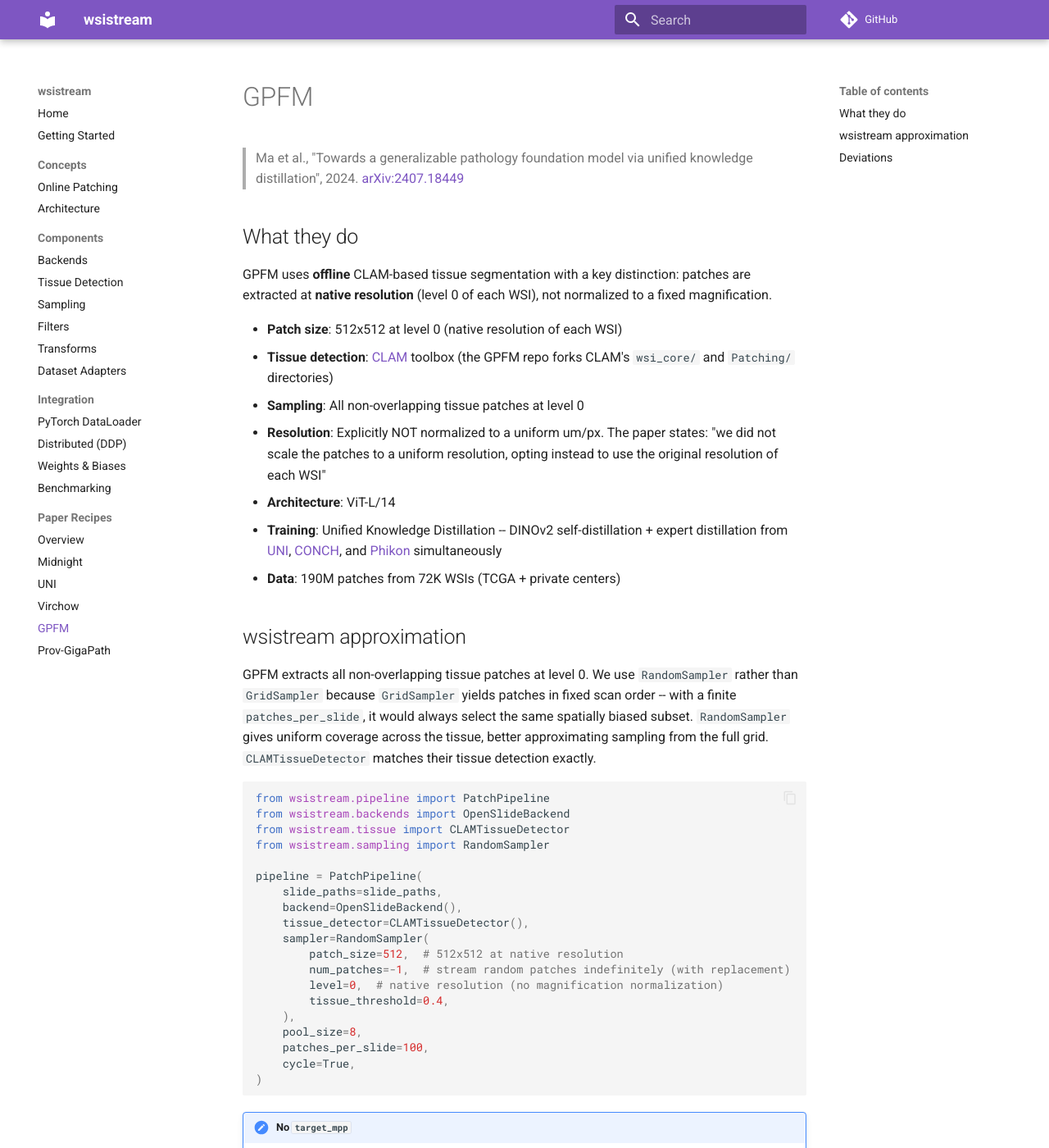
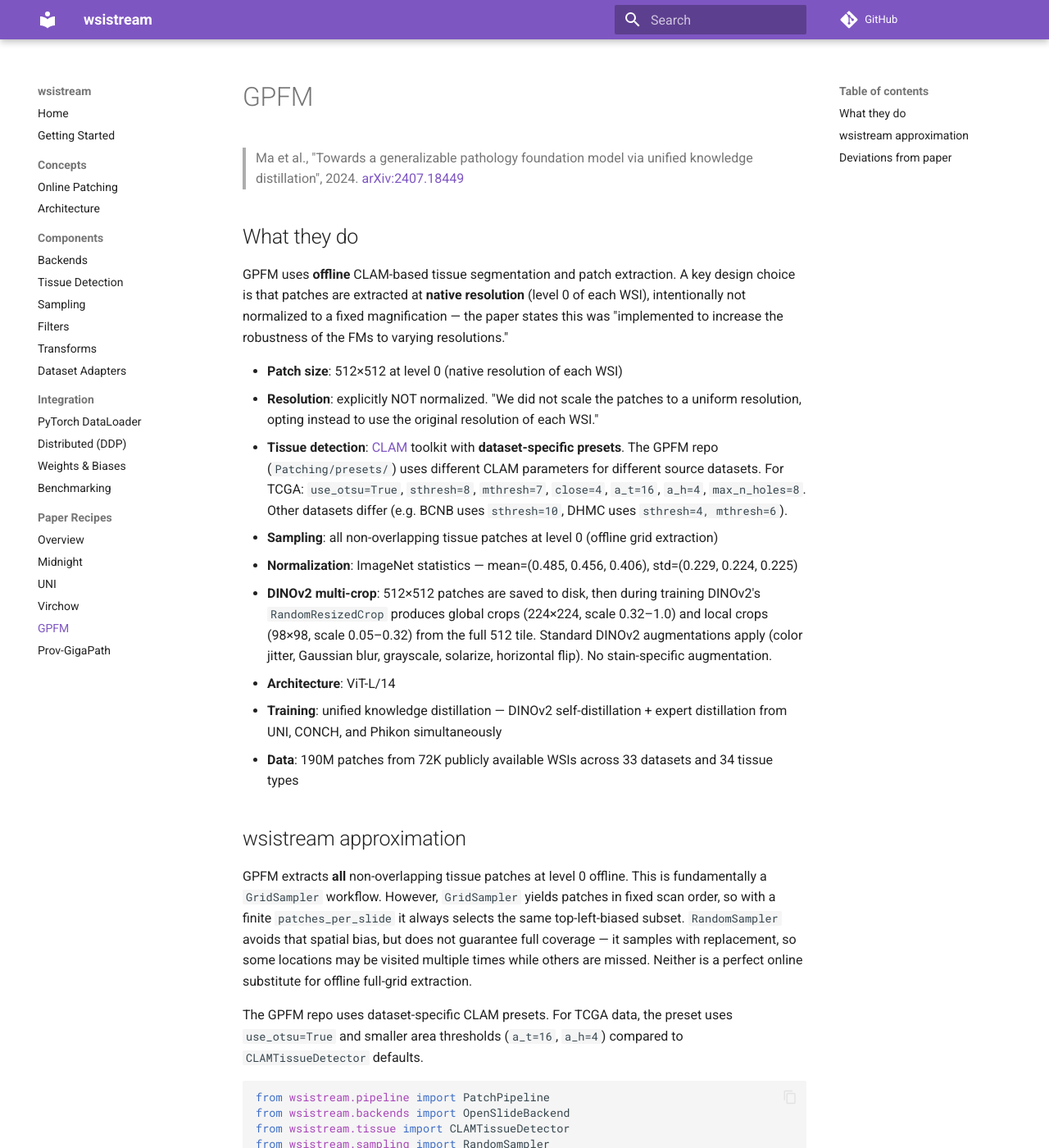
Before and after one commit to RamonKaspar/wsistream, an MkDocs documentation site: the page built from docs/recipes/gpfm.md, in a window 1280 px wide and 1400 px high. Shown: the whole window at 82% size. Built offline with MkDocs 1.6.1 and Material for MkDocs 9.7.7, drawn with Linux system fonts in a browser that asks for light colours; comment, search, counter and statistics services are not loaded; some of the changed text lies outside the part shown.

Commit message:
docs: update GPFM documentation for clarity and detail on tissue segmentation and patch extraction

````diff
--- a/docs/recipes/gpfm.md
+++ b/docs/recipes/gpfm.md
@@ -4,19 +4,23 @@
 
 ## What they do
 
-GPFM uses **offline** CLAM-based tissue segmentation with a key distinction: patches are extracted at **native resolution** (level 0 of each WSI), not normalized to a fixed magnification.
+GPFM uses **offline** CLAM-based tissue segmentation and patch extraction. A key design choice is that patches are extracted at **native resolution** (level 0 of each WSI), intentionally not normalized to a fixed magnification — the paper states this was "implemented to increase the robustness of the FMs to varying resolutions."
 
-- **Patch size**: 512x512 at level 0 (native resolution of each WSI)
-- **Tissue detection**: [CLAM](https://github.com/mahmoodlab/CLAM) toolbox (the GPFM repo forks CLAM's `wsi_core/` and `Patching/` directories)
-- **Sampling**: All non-overlapping tissue patches at level 0
-- **Resolution**: Explicitly NOT normalized to a uniform um/px. The paper states: "we did not scale the patches to a uniform resolution, opting instead to use the original resolution of each WSI"
+- **Patch size**: 512×512 at level 0 (native resolution of each WSI)
+- **Resolution**: explicitly NOT normalized. "We did not scale the patches to a uniform resolution, opting instead to use the original resolution of each WSI."
+- **Tissue detection**: [CLAM](https://github.com/mahmoodlab/CLAM) toolkit with **dataset-specific presets**. The GPFM repo (`Patching/presets/`) uses different CLAM parameters for different source datasets. For TCGA: `use_otsu=True`, `sthresh=8`, `mthresh=7`, `close=4`, `a_t=16`, `a_h=4`, `max_n_holes=8`. Other datasets differ (e.g. BCNB uses `sthresh=10`, DHMC uses `sthresh=4, mthresh=6`).
+- **Sampling**: all non-overlapping tissue patches at level 0 (offline grid extraction)
+- **Normalization**: ImageNet statistics — mean=(0.485, 0.456, 0.406), std=(0.229, 0.224, 0.225)
+- **DINOv2 multi-crop**: 512×512 patches are saved to disk, then during training DINOv2's `RandomResizedCrop` produces global crops (224×224, scale 0.32–1.0) and local crops (98×98, scale 0.05–0.32) from the full 512 tile. Standard DINOv2 augmentations apply (color jitter, Gaussian blur, grayscale, solarize, horizontal flip). No stain-specific augmentation.
 - **Architecture**: ViT-L/14
-- **Training**: Unified Knowledge Distillation -- DINOv2 self-distillation + expert distillation from [UNI](https://doi.org/10.1038/s41591-024-02857-3), [CONCH](https://arxiv.org/abs/2307.12914), and [Phikon](https://www.medrxiv.org/content/10.1101/2023.07.21.23292757) simultaneously
-- **Data**: 190M patches from 72K WSIs (TCGA + private centers)
+- **Training**: unified knowledge distillation — DINOv2 self-distillation + expert distillation from UNI, CONCH, and Phikon simultaneously
+- **Data**: 190M patches from 72K publicly available WSIs across 33 datasets and 34 tissue types
 
 ## wsistream approximation
 
-GPFM extracts all non-overlapping tissue patches at level 0. We use `RandomSampler` rather than `GridSampler` because `GridSampler` yields patches in fixed scan order -- with a finite `patches_per_slide`, it would always select the same spatially biased subset. `RandomSampler` gives uniform coverage across the tissue, better approximating sampling from the full grid. `CLAMTissueDetector` matches their tissue detection exactly.
+GPFM extracts **all** non-overlapping tissue patches at level 0 offline. This is fundamentally a `GridSampler` workflow. However, `GridSampler` yields patches in fixed scan order, so with a finite `patches_per_slide` it always selects the same top-left-biased subset. `RandomSampler` avoids that spatial bias, but does not guarantee full coverage — it samples with replacement, so some locations may be visited multiple times while others are missed. Neither is a perfect online substitute for offline full-grid extraction.
+
+The GPFM repo uses dataset-specific CLAM presets. For TCGA data, the preset uses `use_otsu=True` and smaller area thresholds (`a_t=16`, `a_h=4`) compared to `CLAMTissueDetector` defaults.
 
 ```python
 from wsistream.pipeline import PatchPipeline
@@ -27,12 +31,15 @@
 pipeline = PatchPipeline(
     slide_paths=slide_paths,
     backend=OpenSlideBackend(),
-    tissue_detector=CLAMTissueDetector(),
+    tissue_detector=CLAMTissueDetector(
+        use_otsu=True,  # GPFM TCGA preset enables Otsu
+        a_t=16,         # GPFM TCGA preset (wsistream default: 100)
+        a_h=4,          # GPFM TCGA preset (wsistream default: 16)
+    ),
     sampler=RandomSampler(
         patch_size=512,  # 512x512 at native resolution
-        num_patches=-1,  # stream random patches indefinitely (with replacement)
+        num_patches=-1,
         level=0,  # native resolution (no magnification normalization)
-        tissue_threshold=0.4,
     ),
     pool_size=8,
     patches_per_slide=100,
@@ -41,14 +48,16 @@
 ```
 
 !!! note "No `target_mpp`"
-    GPFM intentionally uses `level=0` (not `target_mpp`), because they do not normalize to a fixed physical resolution. Different slides may have different um/px values at level 0.
+    GPFM intentionally uses `level=0` (not `target_mpp`), because they do not normalize to a fixed physical resolution. Different slides may have different µm/px values at level 0.
 
-## Deviations
+## Deviations from paper
 
 | Step | Paper | wsistream | Match |
 |------|-------|-----------|-------|
-| Tissue detection | [CLAM](https://github.com/mahmoodlab/CLAM) | `CLAMTissueDetector` | Exact |
-| Patch size | 512x512 | `patch_size=512` | Exact |
+| Tissue detection | CLAM with dataset-specific presets | `CLAMTissueDetector` (TCGA preset shown) | **Approximate** — paper uses per-dataset presets; we show TCGA preset only |
+| Tissue threshold | CLAM contour-based extraction (patches inside tissue contours) | `RandomSampler` tissue_threshold (default 0.4) | **Approximate** — different mechanism; CLAM checks contour containment, wsistream checks mask overlap fraction |
+| Patch size | 512×512 | `patch_size=512` | Exact |
 | Resolution | Level 0, native (not normalized) | `level=0` | Exact |
-| Extraction | Offline non-overlapping grid | Online random sampling | Different strategy |
-| Knowledge distillation | UNI + CONCH + Phikon experts | Not in wsistream | N/A (training code) |
+| Extraction | Offline non-overlapping grid (all tissue patches) | Online random sampling (with replacement) | **Different** — random sampling does not guarantee full coverage; see note above |
+| Normalization | ImageNet mean/std | Training code | Exact (not part of wsistream) |
+| Knowledge distillation | UNI + CONCH + Phikon experts | N/A | Training code, not data pipeline |
````
